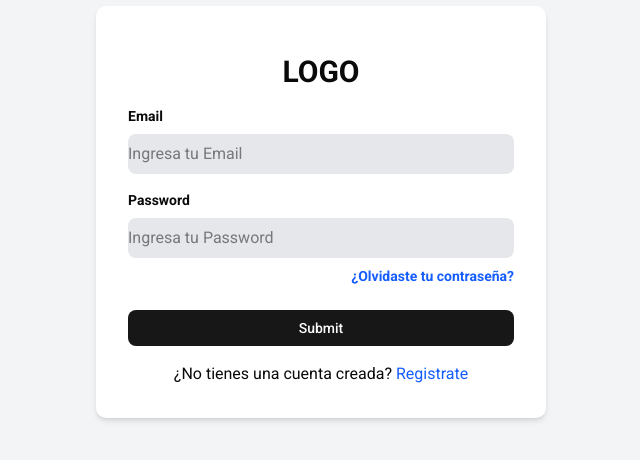
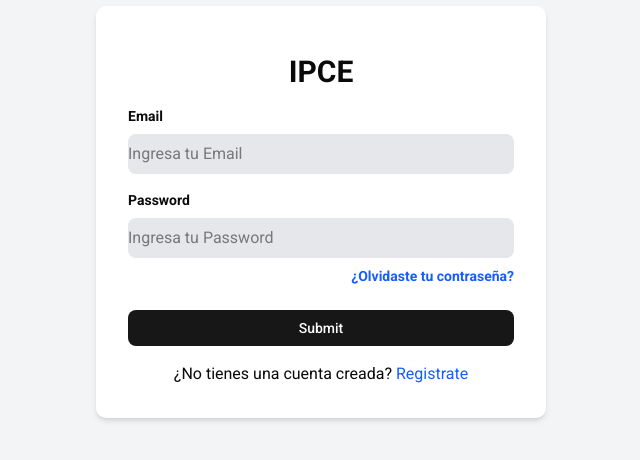
Before and after one commit to ikenthis/BMSClient, a Next.js app: page /auth/login in a window 1280 px wide. Shown: the part 188-648 px from the top of the page, without its empty margins (319-959 px from the left). Built offline with nearby package versions, Linux system fonts and the light colour scheme; no server answers.

Commit message:
Update Login

```diff
--- a/app/auth/login/page.tsx
+++ b/app/auth/login/page.tsx
@@ -61,7 +61,7 @@ const Login = () => {
   return (
     <div className='flex items-center justify-center h-screen bg-gray-100'>
       <div className='shadow-md rounded-lg  w-[80%] sm:w-[350px] lg:w-[450px] p-8 bg-white'>
-        <h1 className='text-center font-bold text-3xl mb-4 mt-4'>LOGO</h1>
+        <h1 className='text-center font-bold text-3xl mb-4 mt-4'>IPCE</h1>
         <form onSubmit={submitHandler}>
           <div className='mt-4'>
             <label htmlFor='email' className = "block mb-2  text-sm font-bold"> Email</label>
--- a/app/auth/signup/page.tsx
+++ b/app/auth/signup/page.tsx
@@ -63,7 +63,7 @@ const Signup = () => {
   return (
     <div className='flex items-center justify-center h-screen bg-gray-100'>
       <div className='shadow-md rounded-lg  w-[80%] sm:w-[350px] lg:w-[450px] p-8 bg-white'>
-        <h1 className='text-center font-bold text-3xl mb-4 mt-4'>LOGO</h1>
+        <h1 className='text-center font-bold text-3xl mb-4 mt-4'>IPCE</h1>
         <form onSubmit={submitHandler}>
           <div className='mt-4'>
             <label htmlFor='username' className = "block mb-2  text-sm font-bold"> Username</label>
--- a/app/page.tsx
+++ b/app/page.tsx
@@ -36,11 +36,18 @@ const HomePage = () => {
   <div className="w-[80%] mx-auto flex items-center justify-between h-full">
     <h1 className="text-3xl font-bold">IPCE</h1>
     {!user && (
+      <div className="flex items-center gap-3">
+        <Link href="/auth/login">
+          <Button variant="outline" size="lg" className="cursor-pointer hover:bg-gray-100 transition-colors">
+            Iniciar Sesión
+          </Button>
+        </Link>
         <Link href="/auth/signup">
           <Button size="lg" className="cursor-pointer hover:bg-blue-700 transition-colors">
             Registrate
           </Button>
         </Link>
+      </div>
     )}
 
     {user && (
```
Lines whose indentation alone changed are shown as unchanged.
